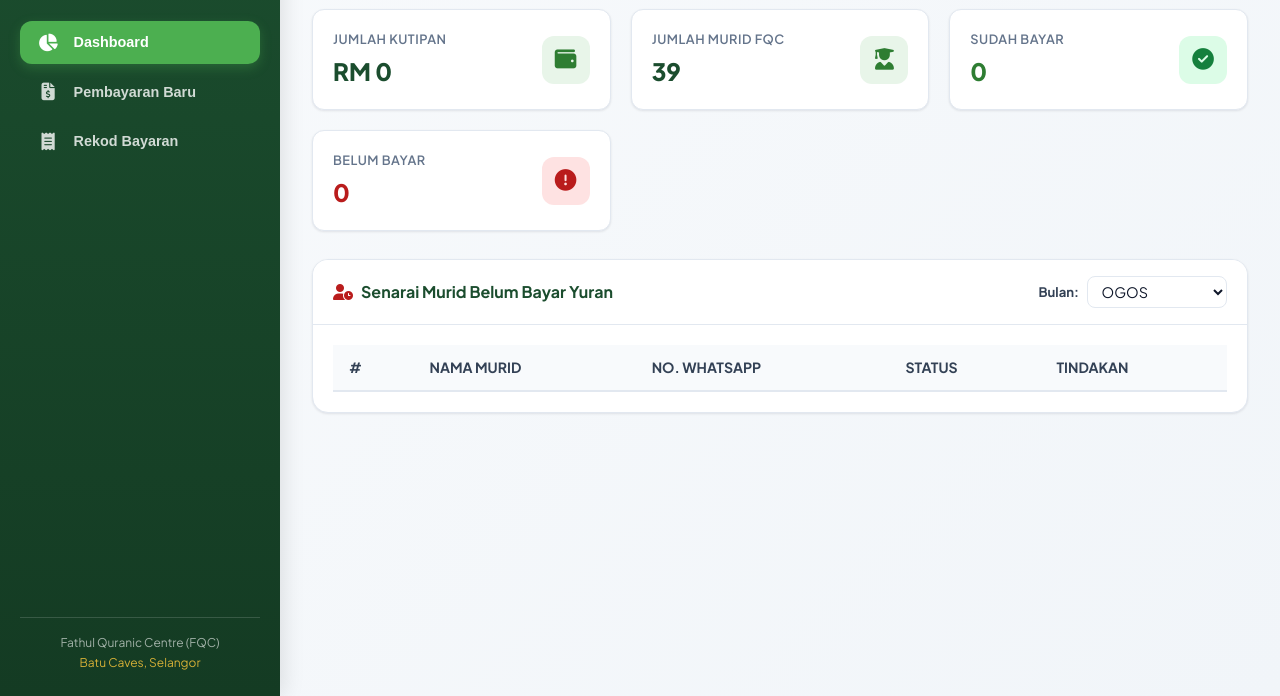
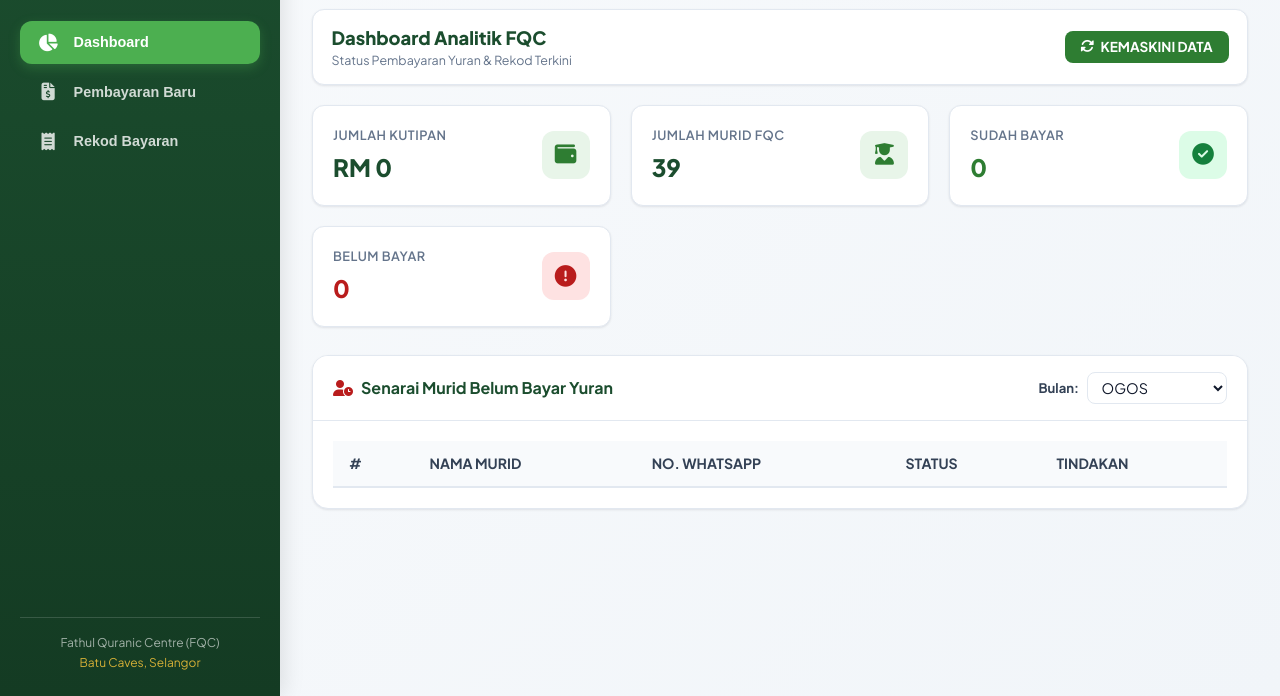
Before and after one commit to Rabaatul/sistem-yuran-pbaq, a plain HTML site: page Index_GAS.html in a window 1280 px wide. Shown: the part 104-800 px from the top of the page. Drawn offline with Linux system fonts and the light colour scheme.

Commit message:
Tambah bahagian dan butang KEMASKINI DATA di atas perkataan Dashboard pada versi stabil asal

```diff
--- a/Index_GAS.html
+++ b/Index_GAS.html
@@ -1073,6 +1073,16 @@ body {
              VIEW 1: DASHBOARD ANALITIK
              =================================================================== -->
         <section id="view-dashboard" class="tab-view active">
+          <!-- Header Bar Kemaskini Data -->
+          <div style="display:flex; align-items:center; justify-content:space-between; margin-bottom:1.25rem; background:#ffffff; padding:0.85rem 1.15rem; border-radius:var(--radius-md); border:1px solid var(--border-color); box-shadow:var(--shadow-sm);">
+            <div>
+              <h2 style="font-size:1.15rem; font-weight:800; color:var(--primary-dark); margin:0;">Dashboard Analitik FQC</h2>
+              <div style="font-size:0.78rem; color:var(--text-muted);">Status Pembayaran Yuran & Rekod Terkini</div>
+            </div>
+            <button type="button" class="btn btn-primary" onclick="actionRefreshDashboardData()" style="padding:0.45rem 1rem; font-size:0.85rem; display:flex; align-items:center; gap:0.4rem;">
+              <i class="fa-solid fa-rotate"></i> KEMASKINI DATA
+            </button>
+          </div>
 
           <div class="dashboard-metrics-grid">
             <div class="metric-card">
@@ -1397,6 +1407,28 @@ body {
 
   <script>
 
+// --- FUNGSI KEMASKINI DATA DASHBOARD ---
+function actionRefreshDashboardData() {
+  showToast("Mengemaskini pangkalan data Google Sheets...", "info");
+  showLoading(true, "Mengemaskini data terkini dari Google Sheets...");
+
+  setTimeout(() => {
+    if (typeof fetchStudentsFromBackend === "function") {
+      fetchStudentsFromBackend();
+    }
+    if (typeof fetchPaymentHistoryFromBackend === "function") {
+      fetchPaymentHistoryFromBackend();
+    }
+    if (typeof renderDashboard === "function") {
+      renderDashboard();
+    }
+    showLoading(false);
+    showToast("Data Dashboard berjaya dikemaskini!", "success");
+  }, 400);
+}
+if (typeof window !== "undefined") window.actionRefreshDashboardData = actionRefreshDashboardData;
+
+
 );
     }
 
```
Also changed, not shown: assets/extracted_debug.js (+22 -0 lines), index.html (+10 -0 lines).
